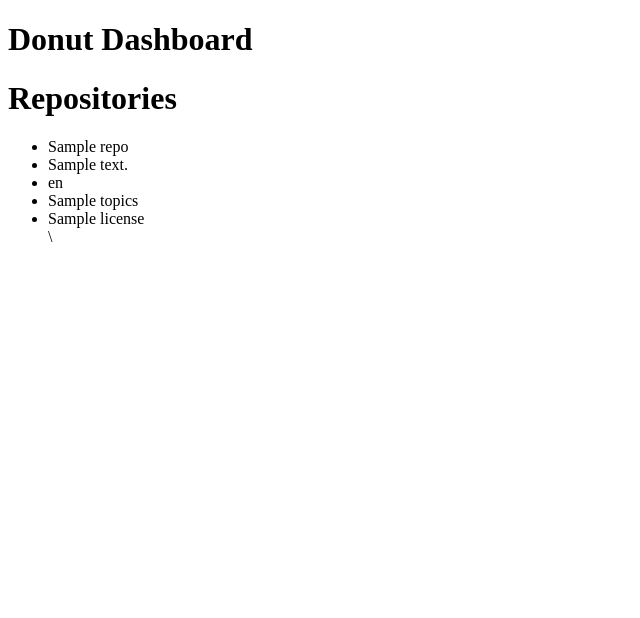
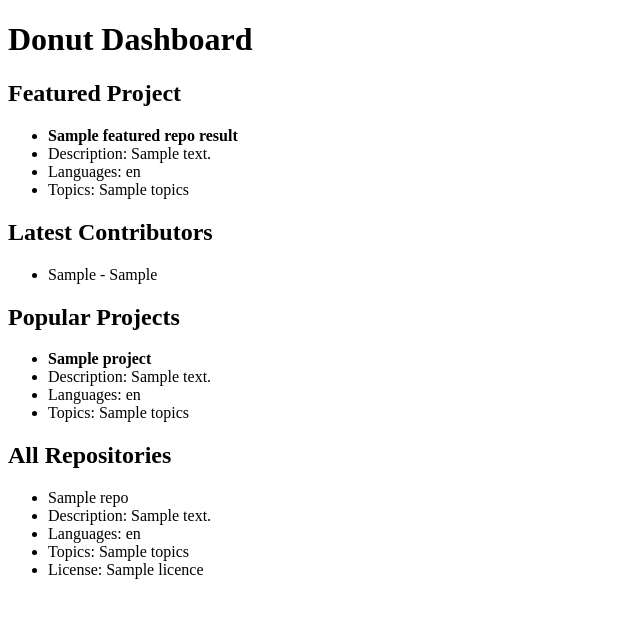
Before and after one commit to Open-Source-Dashboard/OSD-backend, a Django app: template osd_dashboard_app/templates/repositories.html in a window 1280 px wide. Shown: the top 618 px of the page, without its empty margins (0-640 px from the left). Run offline with Django 3.2, Linux system fonts and the light colour scheme; the template is opened without the code that fills it: most values are stand-ins (such as "Sample title", 1, 10 or a date in 2020).

Commit message:
update template content

```diff
--- a/osd_dashboard_app/templates/repositories.html
+++ b/osd_dashboard_app/templates/repositories.html
@@ -1,18 +1,49 @@
 {% extends 'base.html' %}
+{% block title %}Repositories{% endblock %}
+{% block content %}
 
-{% block title %}Repositories{% endblock %}
 
-{% block content %}
-<h1>Repositories</h1>
+<h2>Featured Project</h2>
+{% if featured_repo_result %}
+        <ul>
+            <li><b>{{ featured_repo_result.name }}</b></li>
+            <li>Description: {{ featured_repo_result.description }}</li>
+            <li>Languages: {{ featured_repo_result.language }}</li>
+            <li>Topics: {{ featured_repo_result.topics }}</li>
+            <p></p>
+        </ul>
+    {% else %}
+        <p>No featured project found.</p>
+{% endif %}
+
+<h2>Latest Contributors</h2>
 <ul>
-    {% for repo in repositories %}
-
-    <li>{{ repo.name }}</li>
-    <li>{{ repo.description }}</li>
-    <li>{{ repo.language }}</li>
-    <li>{{ repo.topics }}</li>
-    <li>{{ repo.license }}</li>\
-
+    {% for contributor in latest_contributors_result %}
+        <li>{{ contributor.0 }} - {{ contributor.1 }}</li>
     {% endfor %}
 </ul>
+
+<h2>Popular Projects</h2>
+    <ul>
+        {% for project in popular_repos_result %}
+            <li><b>{{ project.name }}</b></li>
+            <li>Description: {{ project.description }}</li>
+            <li>Languages: {{ project.language }}</li>
+            <li>Topics: {{ project.topics }}</li>
+            <p></p>
+        {% endfor %}
+    </ul>
+
+<h2>All Repositories</h2>
+    <ul>
+        {% for repo in repositories %}
+            <li>{{ repo.name }}</li>
+            <li>Description: {{ repo.description }}</li>
+            <li>Languages: {{ repo.language }}</li>
+            <li>Topics: {{ repo.topics }}</li>
+            <li>License: {{ repo.licence }}</li>
+            <p></p>
+        {% endfor %}
+    </ul>
+
 {% endblock %}
```
Also changed, not shown: osd_dashboard_app/views.py (+47 -30 lines).
